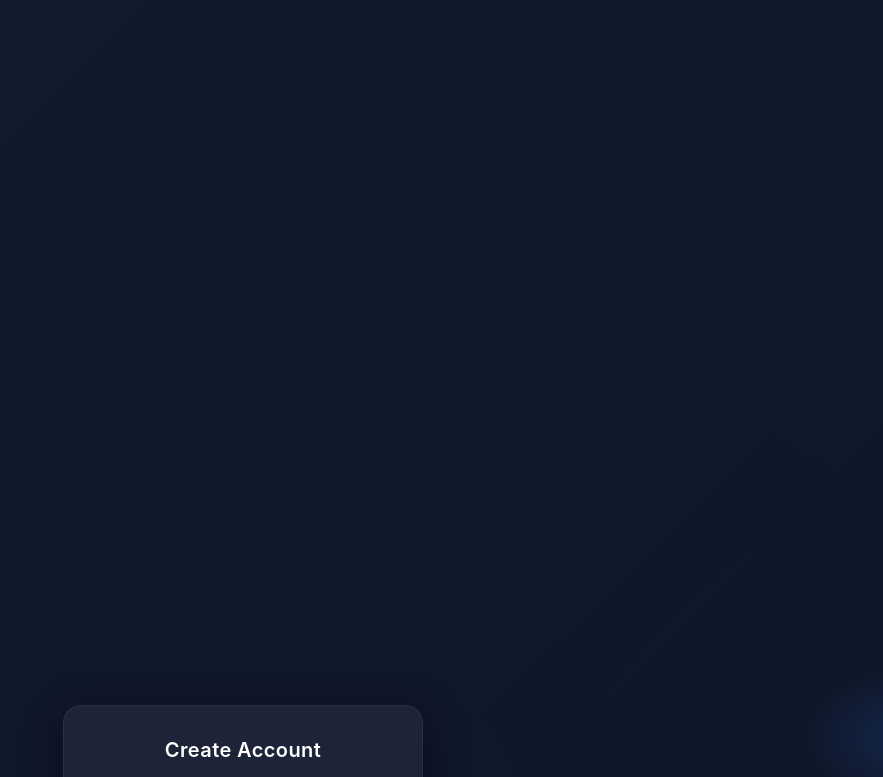
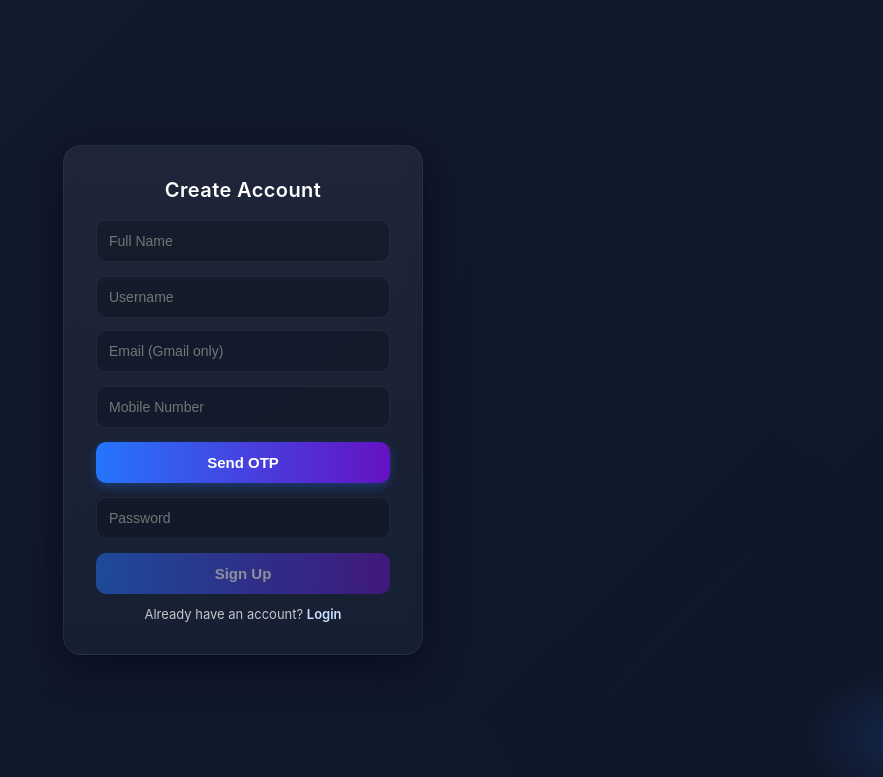
Before and after one commit to Bharat-RJ-09/Main_Panel, a plain HTML site: page panel/signup.html in a window 1280 px wide. Shown: the top 777 px of the page, without its empty margins (397-1280 px from the left). Drawn offline with Linux system fonts and the light colour scheme.

Commit message:
Update signup.css

```diff
--- a/panel/css/signup.css
+++ b/panel/css/signup.css
@@ -1,3 +1,4 @@
+/* panel/css/signup.css - FINALIZED RESPONSIVE CODE */
 /* Reset + base */
 * { margin:0; padding:0; box-sizing:border-box; }
 html, body { height: 100%; }
@@ -5,11 +6,16 @@ body {
   font-family: Inter, system-ui, -apple-system, "Segoe UI", Roboto, "Helvetica Neue", Arial;
   -webkit-font-smoothing: antialiased;
   -moz-osx-font-smoothing: grayscale;
-  overflow: auto;
+  /* CRITICAL FIX: Ensure scroll is possible and use flex for centering */
+  overflow-y: auto;
   background: #0f172a;
+  display: flex;
+  align-items: center;
+  justify-content: center;
+  padding: 50px 0; /* Breathing room for top/bottom */
 }
 
-/* ---------- Background layers ---------- */
+/* ---------- Background layers (Copied from User Login for consistency) ---------- */
 .background {
   position: fixed;
   inset: 0;
@@ -42,7 +48,6 @@ body {
   opacity: 0.95;
 }
 
-/* blur overlay */
 .bg-blur {
   position: absolute;
   inset: -10%;
@@ -70,15 +75,14 @@ body {
   100% { transform: translateY(0) scale(1); opacity:1; }
 }
 
-/* ---------- Glass Card (Login + Sign Up) ---------- */
+/* ---------- Glass Card (Signup) ---------- */
 .form-container, .login-container {
   position: relative;
   z-index: 2;
   width: 360px;
-  width: 50%,300px;
-  margin: auto;
-  margin-top: 75%;
-  transform: translateY(-50%);
+  /* CRITICAL FIX: Remove centering properties here, let body flexbox handle it */
+  /* REMOVED: margin: auto; margin-top: 20%; transform: translateY(-50%); */
+
   padding: 32px;
   border-radius: 18px;
   box-shadow: 0 10px 40px rgba(2,6,23,0.6);
@@ -145,22 +149,21 @@ small { display:block; font-size:12px; margin-top:-10px; margin-bottom:8px; }
 .switch a { color:#cbe0ff; text-decoration:none; font-weight:600; }
 .switch a:hover { text-decoration:underline; }
 
-/* Mobile */
+/* Mobile (CRITICAL FIX) */
 @media (max-width:420px){
-  .form-container, .login-container { width:calc(100% - 36px); padding:22px; border-radius:14px; }
+  .form-container, .login-container {
+      width:calc(100% - 36px);
+      padding:22px;
+      border-radius:14px;
+  }
 }
 
-
-/* panel/css/signup.css: APPEND these styles */
-
 /* --- OTP Verification Styles --- */
-
 .otp-controls {
     display: flex;
     gap: 10px;
     margin-bottom: 14px;
 }
-
 .otp-btn {
     width: 100%;
     padding: 12px;
@@ -171,45 +174,35 @@ small { display:block; font-size:12px; margin-top:-10px; margin-bottom:8px; }
     font-size: 15px;
     transition: background 0.14s ease;
 }
-
-/* Send Button (Blue Primary) */
 .send-btn {
     background: linear-gradient(90deg, rgba(37,117,252,1), rgba(106,17,203,0.95));
     color: white;
     box-shadow: 0 4px 10px rgba(37,117,252,0.3);
 }
-
-/* Disabled State for Final Button */
 #signupFinalBtn:disabled {
     opacity: 0.5;
     cursor: not-allowed;
     box-shadow: none;
 }
-
-/* Verification Section */
 #otpVerificationSection {
-    margin-top: -10px; /* Adjust spacing */
+    margin-top: -10px;
     margin-bottom: 10px;
     padding: 10px;
     border-radius: 10px;
-    background: rgba(255,255,255,0.05); /* Light tint for verification box */
+    background: rgba(255,255,255,0.05);
 }
-
-/* OTP Input Specific */
 #otpInput {
     text-align: center;
     font-size: 1.2rem;
     padding: 10px;
     margin-bottom: 8px;
 }
-
 .otp-meta {
     display: flex;
     justify-content: space-between;
     align-items: center;
     margin-bottom: 10px;
 }
-
 .resend-btn {
     background: none;
     border: none;
@@ -222,13 +215,11 @@ small { display:block; font-size:12px; margin-top:-10px; margin-bottom:8px; }
     color: #777;
     cursor: not-allowed;
 }
-
 .verify-btn {
-    background: #00e0ff; /* Neon Cyan for Verify */
+    background: #00e0ff;
     color: #1a1a2a;
     font-weight: 700;
 }
-
 #otpStatusMessage {
     display: block;
     margin-top: 5px;
```
